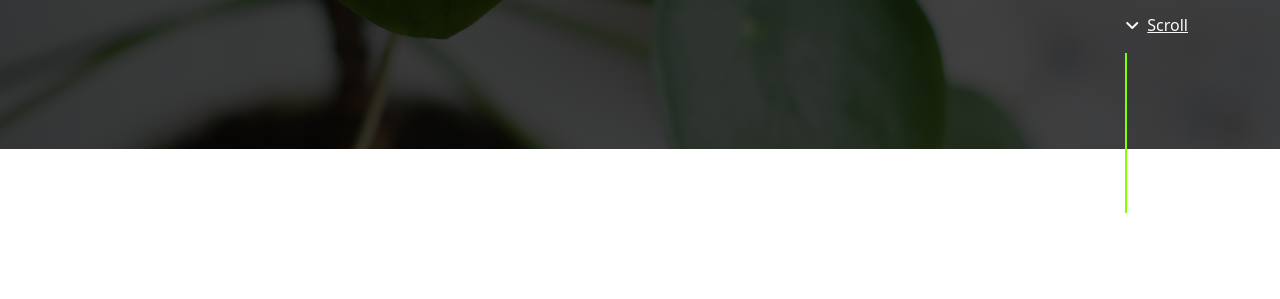
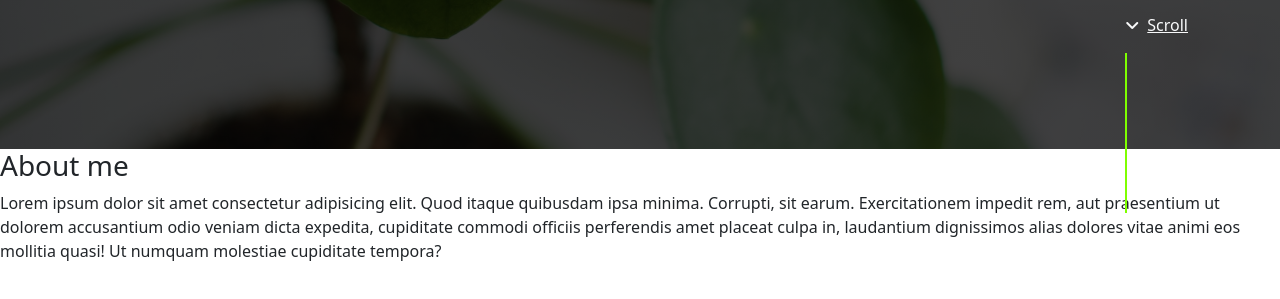
Before and after one commit to AjayBains/new-portfolio, a website: page index.html in a window 1280 px wide. Shown: the part 451-750 px from the top of the page. Drawn offline with nearby package versions, Linux system fonts and the light colour scheme.

```diff
--- a/index.html
+++ b/index.html
@@ -77,6 +77,10 @@
 
 
     </header>
+    <section class="about" id="about">
+        <h3 class="about__title">About me</h3>
+        <p class="about__text">Lorem ipsum dolor sit amet consectetur adipisicing elit. Quod itaque quibusdam ipsa minima. Corrupti, sit earum. Exercitationem impedit rem, aut praesentium ut dolorem accusantium odio veniam dicta expedita, cupiditate commodi officiis perferendis amet placeat culpa in, laudantium dignissimos alias dolores vitae animi eos mollitia quasi! Ut numquam molestiae cupiditate tempora?</p>
+    </section>
 
 
     <script src="https://cdn.jsdelivr.net/npm/@popperjs/core@2.9.1/dist/umd/popper.min.js"
```
